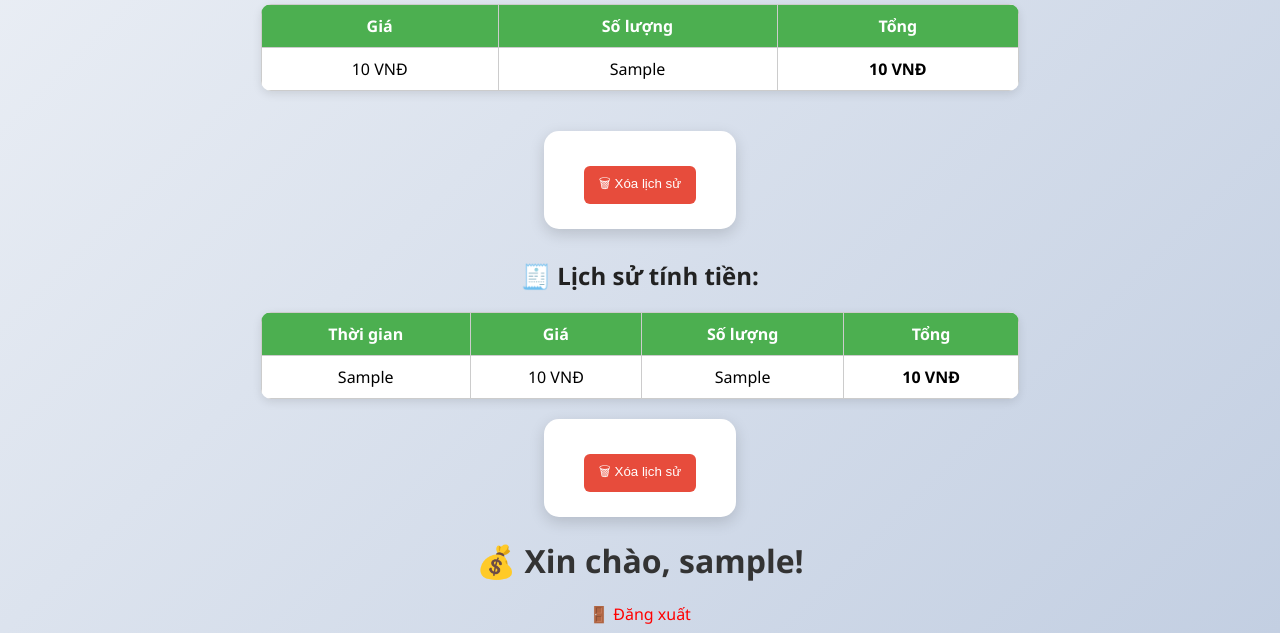
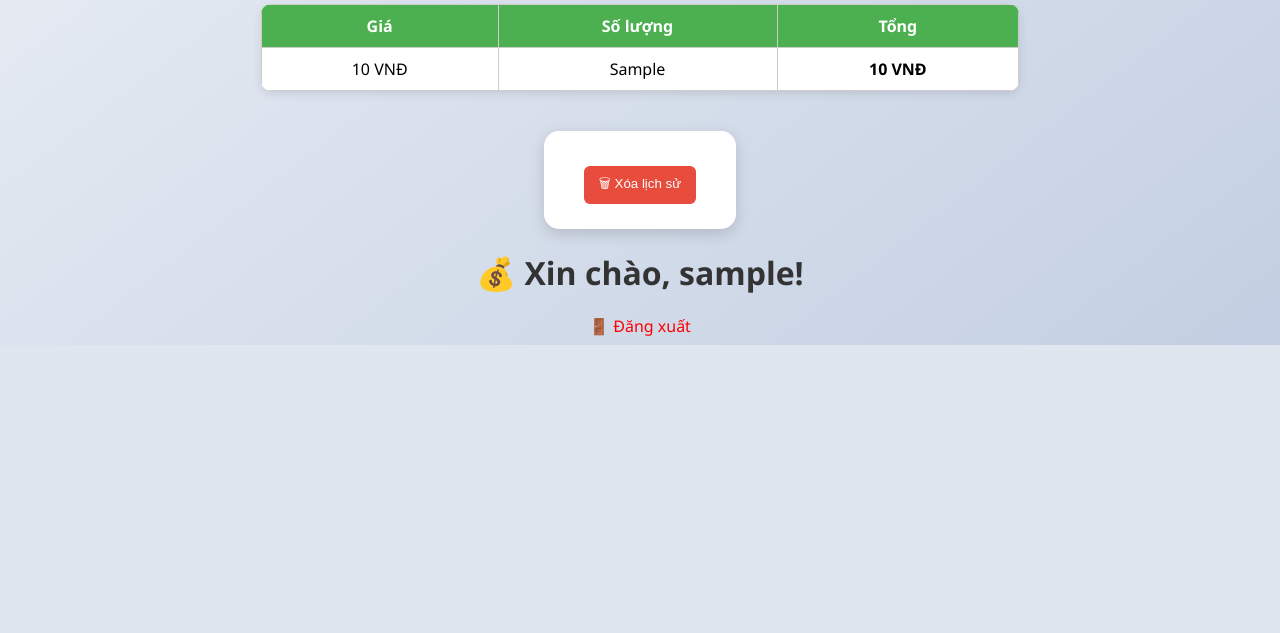
Before and after one commit to dongminhtamlop62-sketch/web_tinh_tien_vn_tamRstudio, a Flask app: template templates/index.html in a window 1280 px wide. Shown: the part 646-1279 px from the top of the page. After the commit the page ends 991 px from the top, so only its background shows below. Run offline with Flask 3, Linux system fonts and the light colour scheme; the template is opened without the code that fills it: most values are stand-ins (such as "Sample title", 1, 10 or a date in 2020).

Commit message:
Update index.html

```diff
--- a/templates/index.html
+++ b/templates/index.html
@@ -131,31 +131,5 @@
         </button>
     </form>
 {% endif %}
-{% if lich_su %}
-    <h2>🧾 Lịch sử tính tiền:</h2>
-    <table style="margin:auto; border-collapse: collapse;">
-        <tr>
-            <th>Thời gian</th>
-            <th>Giá</th>
-            <th>Số lượng</th>
-            <th>Tổng</th>
-        </tr>
-        {% for item in lich_su %}
-        <tr>
-            <td>{{ item.thoi_gian }}</td>
-            <td>{{ "{:,.0f}".format(item.gia).replace(",", ".") }} VNĐ</td>
-            <td>{{ item.so_luong }}</td>
-            <td><b>{{ "{:,.0f}".format(item.tong).replace(",", ".") }} VNĐ</b></td>
-        </tr>
-        {% endfor %}
-    </table>
-
-    <!-- Nút xóa lịch sử -->
-    <form action="{{ url_for('clear_history') }}" method="get">
-        <button type="submit" style="background:#e74c3c; color:white; border:none; padding:8px 15px; border-radius:6px; cursor:pointer;">
-            🗑 Xóa lịch sử
-        </button>
-    </form>
-{% endif %}
 <h1>💰 Xin chào, {{ username }}!</h1>
 <a href="{{ url_for('logout') }}" style="color:red; text-decoration:none;">🚪 Đăng xuất</a>
```
